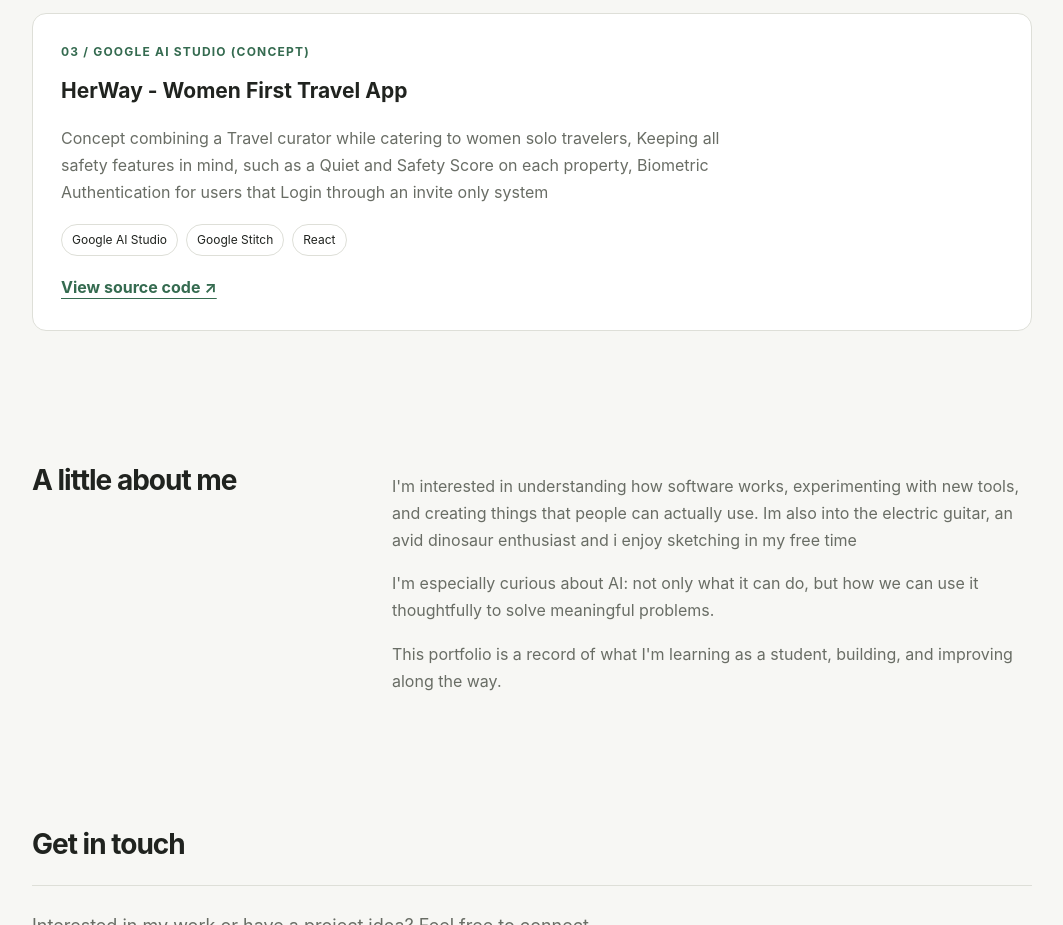
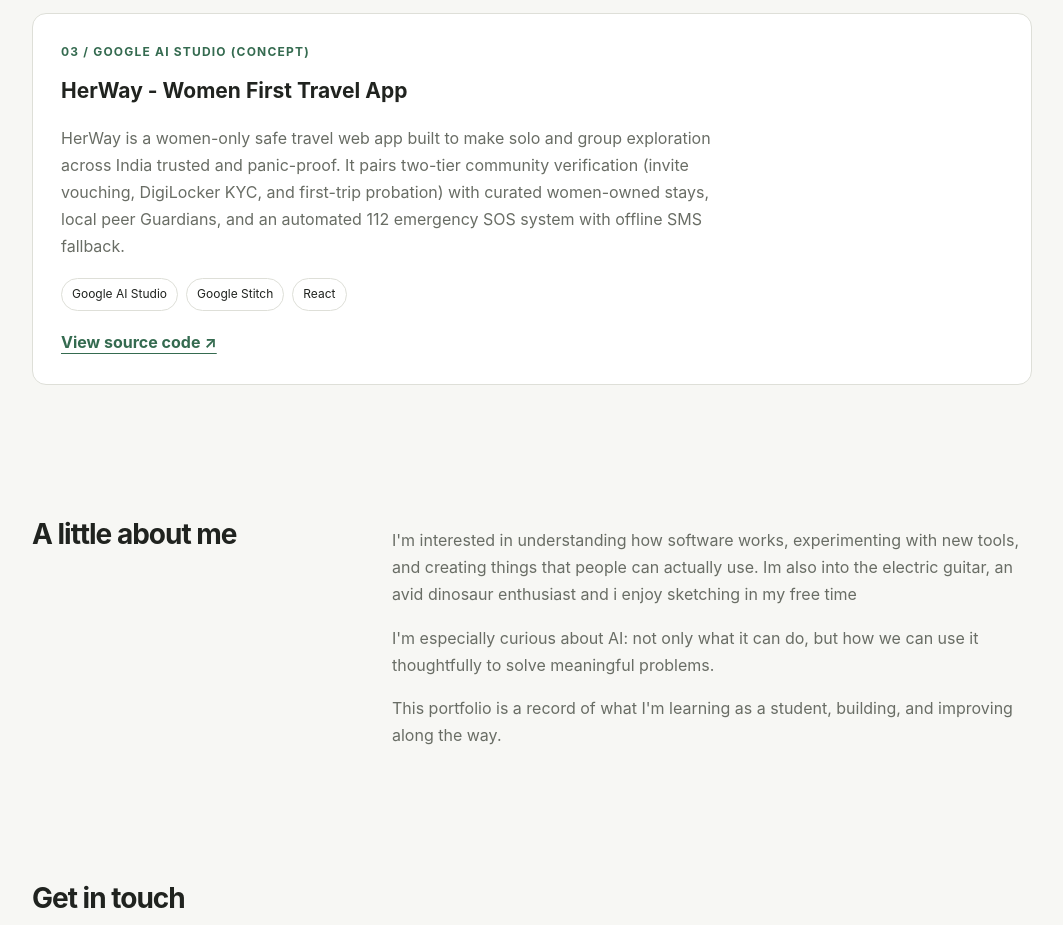
Before and after one commit to SoumilJena/soumiljena.github.io, a plain HTML site: page index.html in a window 1280 px wide. Shown: the part 1394-2319 px from the top of the page, without its empty margins (108-1171 px from the left). Drawn offline with Linux system fonts and the light colour scheme.

Commit message:
Update index.html

```diff
--- a/index.html
+++ b/index.html
@@ -261,9 +261,8 @@
             </div>
             <h3>HerWay - Women First Travel App</h3>
             <p>
-                Concept combining a Travel curator while catering to women solo travelers,
-                Keeping all safety features in mind, such as a Quiet and Safety Score on each property,
-                Biometric Authentication for users that Login through an invite only system
+                HerWay is a women-only safe travel web app built to make solo and group exploration across India trusted and panic-proof.
+                It pairs two-tier community verification (invite vouching, DigiLocker KYC, and first-trip probation) with curated women-owned stays, local peer Guardians, and an automated 112 emergency SOS system with offline SMS fallback.
             </p>
             <div class="tags">
                 <span class="tag">Google AI Studio</span>
@@ -271,7 +270,7 @@
                 <span class="tag">React</span>
             </div>
             <a class="link"
-                href="https://github.com/SoumilJena/HerWay">
+                href="https://github.com/SoumilJena/Her-Way">
                 View source code ↗
             </a>
         </article>
```
